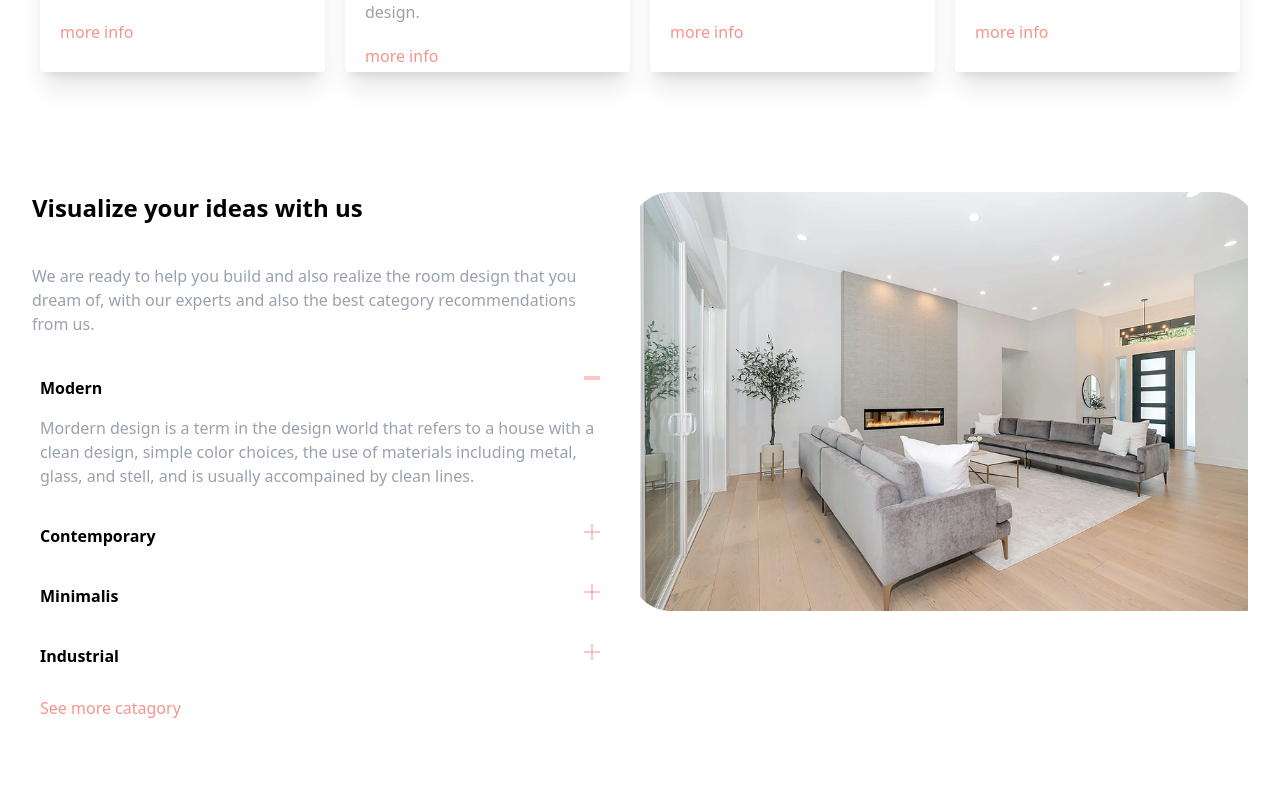
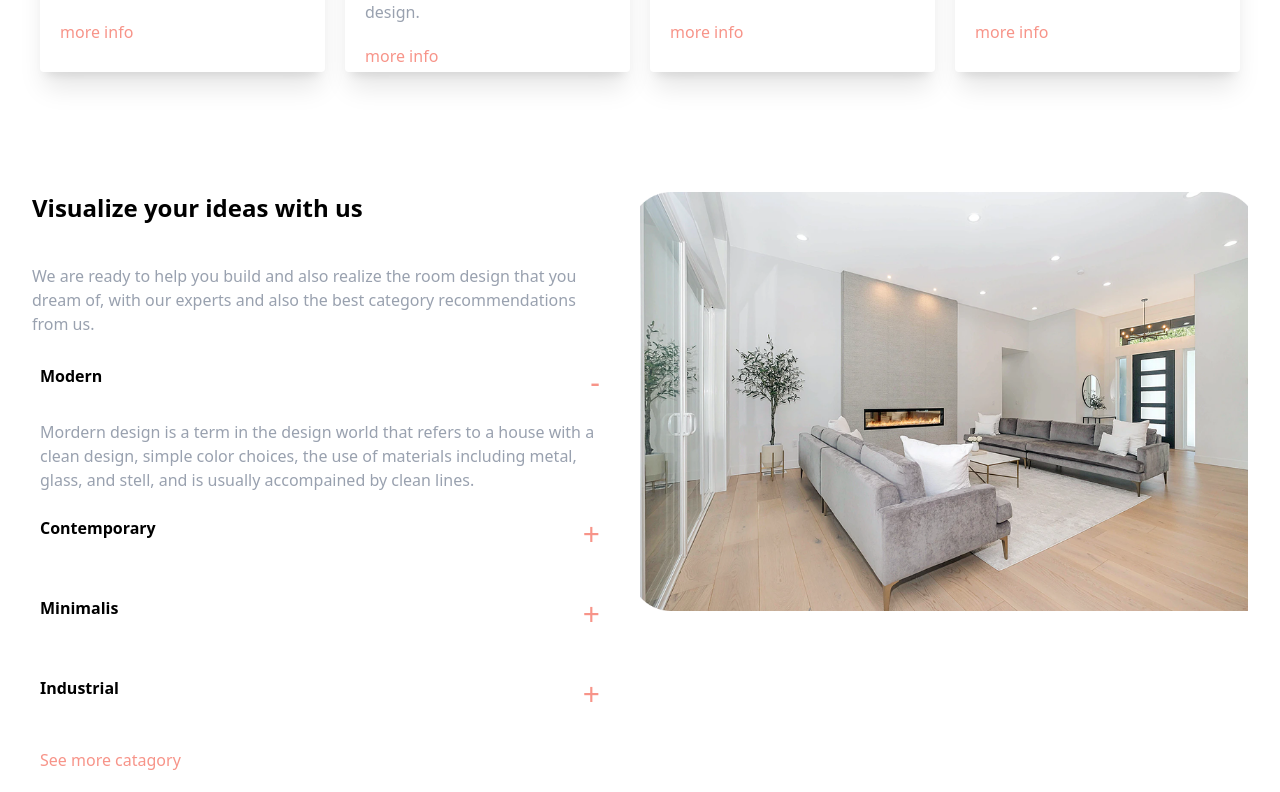
Before and after one commit to Th3-D5-482/Shady-Homes-Website, a React (Vite) app: page / in a window 1280 px wide. Shown: the part 1120-1912 px from the top of the page. Built offline with nearby package versions, Linux system fonts and the light colour scheme.

Commit message:
Th3_D5_482

```diff
--- a/src/Components/Visualize.jsx
+++ b/src/Components/Visualize.jsx
@@ -1,32 +1,102 @@
-import React from 'react'
+import React, { useState } from 'react'
 import visualize from '../assets/visualize.png'
-import minus from '../assets/minus.png'
-import plus from '../assets/plus.png'
 
 const Visualize = () => {
+    const [isModern,setIsModern] = useState(true);
+    const [isContemporary,setIsContemporary] = useState(false);
+    const [isMinimalis,setIsMinimalis] = useState(false);
+    const [isIndustrial,setIsIndustrial] = useState (false);
+    const Modern = (isTrue) => {
+        if (isTrue) {
+            setIsModern(!isModern);
+        }
+        else {
+            setIsModern(false);
+        }
+
+    }
+    const Contemporary = (isTrue) => {
+        if (isTrue) {
+            setIsContemporary(!isContemporary);
+        }
+        else {
+            setIsContemporary(false);
+        }
+    }
+    const Minimalis = (isTrue) => {
+        if  (isTrue) {
+            setIsMinimalis(!isMinimalis);
+        }
+        else {
+            setIsMinimalis(false);
+        }
+    }
+    const Industrial = (isTrue) => {
+        if (isTrue) {
+            setIsIndustrial(!isIndustrial);
+        }
+        else {
+            setIsIndustrial(false);
+        }
+    }
   return (
     <div className='w-auto h-150 flex mx-8'>
         <div className='w-1/2 h-125 pr-8'>
             <h2 className='text-2xl font-semibold mb-10'>Visualize your ideas with us</h2>
-            <p className='max-w-160 mb-8 text-gray-400'>We are ready to help you build and also realize the room design that you dream of, with our experts and also the best category recommendations from us. </p>
-            <div className='mb-5 hover:border px-2 py-2 rounded'>
-                <div className='flex justify-between mb-4'>
+            <p className='max-w-160 mb-5 text-gray-400'>We are ready to help you build and also realize the room design that you dream of, with our experts and also the best category recommendations from us. </p>
+            <div className='mb-2 hover:border px-2 py-2 rounded'>
+                <div className='flex justify-between mb-5'>
                     <p className='font-semibold'>Modern</p>
-                    <img src={minus} className ='w-4 h-1' alt="" />
+                    <button className='text-[#F79489] text-3xl' onClick = {() => {
+                        Modern(true);
+                        Contemporary(false);
+                        Minimalis(false);
+                        Industrial(false);
+                    }}>{isModern ? '-' : '+'}
+                    </button>
                 </div>
-                <p className='max-w-160 text-gray-400'>Mordern design is a term in the design world that refers to a house with a clean design, simple color choices, the use of materials including metal, glass, and stell, and is usually accompained by clean lines. </p>
+                {isModern && (<p className='max-w-160 text-gray-400'>Mordern design is a term in the design world that refers to a house with a clean design, simple color choices, the use of materials including metal, glass, and stell, and is usually accompained by clean lines. </p>)}
             </div>
-            <div className='flex justify-between mb-5 hover:border rounded py-2 px-2'>
-                <p className='font-semibold'>Contemporary</p>
-                <img src={plus} className ='w-4 h-4' alt="" />
+            <div className='mb-2 hover:border px-2 py-2 rounded'>
+                <div className='flex justify-between mb-5'>
+                    <p className='font-semibold'>Contemporary</p>
+                    <button className='text-[#F79489] text-3xl' onClick = {() => {
+                        Modern(false);
+                        Contemporary(true);
+                        Minimalis(false);
+                        Industrial(false);
+                    }}>{isContemporary ? '-' : '+'}
+                    </button>
+                </div>
+                {isContemporary && (<p className='max-w-160 text-gray-400'>Contemporary design is a term in the design world that refers to a house with a constantly evolving aesthetic, blending various styles while focusing on current trends, functionality, and harmony.</p>)}
             </div>
-            <div className='flex justify-between mb-5 hover:border rounded py-2 px-2'>
-                <p className='font-semibold'>Minimalis</p>
-                <img src={plus} className ='w-4 h-4' alt="" />
+            <div className='mb-2 hover:border px-2 py-2 rounded'>
+                <div className='flex justify-between mb-5'>
+                    <p className='font-semibold'>Minimalis</p>
+                    <button className='text-[#F79489] text-3xl' onClick = {() => {
+                        Modern(false);
+                        Contemporary(false);
+                        Minimalis(true);
+                        Industrial(false);
+                    }}>{isMinimalis ? '-' : '+'}
+                    </button>
+                </div>
+                {isMinimalis && (<p className='max-w-160 text-gray-400'>Minimalist design is a term in the design world that refers to a house with an uncluttered layout, a neutral color palette, an emphasis on open spaces, and only essential furniture and decor.</p>
+            )}
             </div>
-            <div className='flex justify-between mb-5 hover:border rounded py-2 px-2'>
-                <p className='font-semibold'>Industrial</p>
-                <img src={plus} className ='w-4 h-4' alt="" />
+            <div className='mb-2 hover:border px-2 py-2 rounded'>
+                <div className='flex justify-between mb-5'>
+                    <p className='font-semibold'>Industrial</p>
+                    <button className='text-[#F79489] text-3xl' onClick = {() => {
+                        Modern(false);
+                        Contemporary(false);
+                        Minimalis(false);
+                        Industrial(true);
+                    }}>{isIndustrial ? '-' : '+'}
+                    </button>
+                </div>
+                {isIndustrial && (<p className='max-w-160 text-gray-400'>Industrial design is a term in the design world that refers to a house with a raw and edgy aesthetic, featuring materials like exposed brick, concrete, wood, and metal, with a focus on utilitarian appeal.</p>
+            )}
             </div>
             <a href="" className='text-[#F79489] mx-2'>See more catagory</a>
         </div>
```
